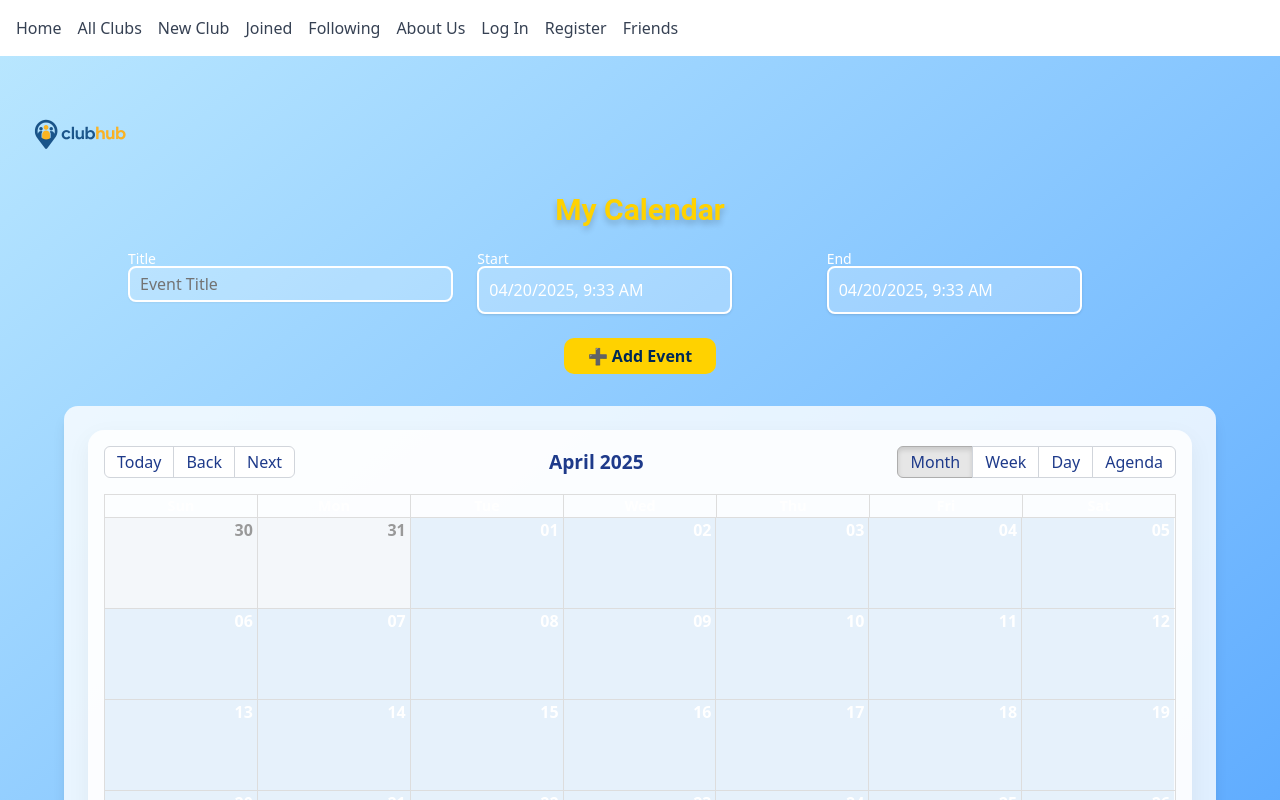
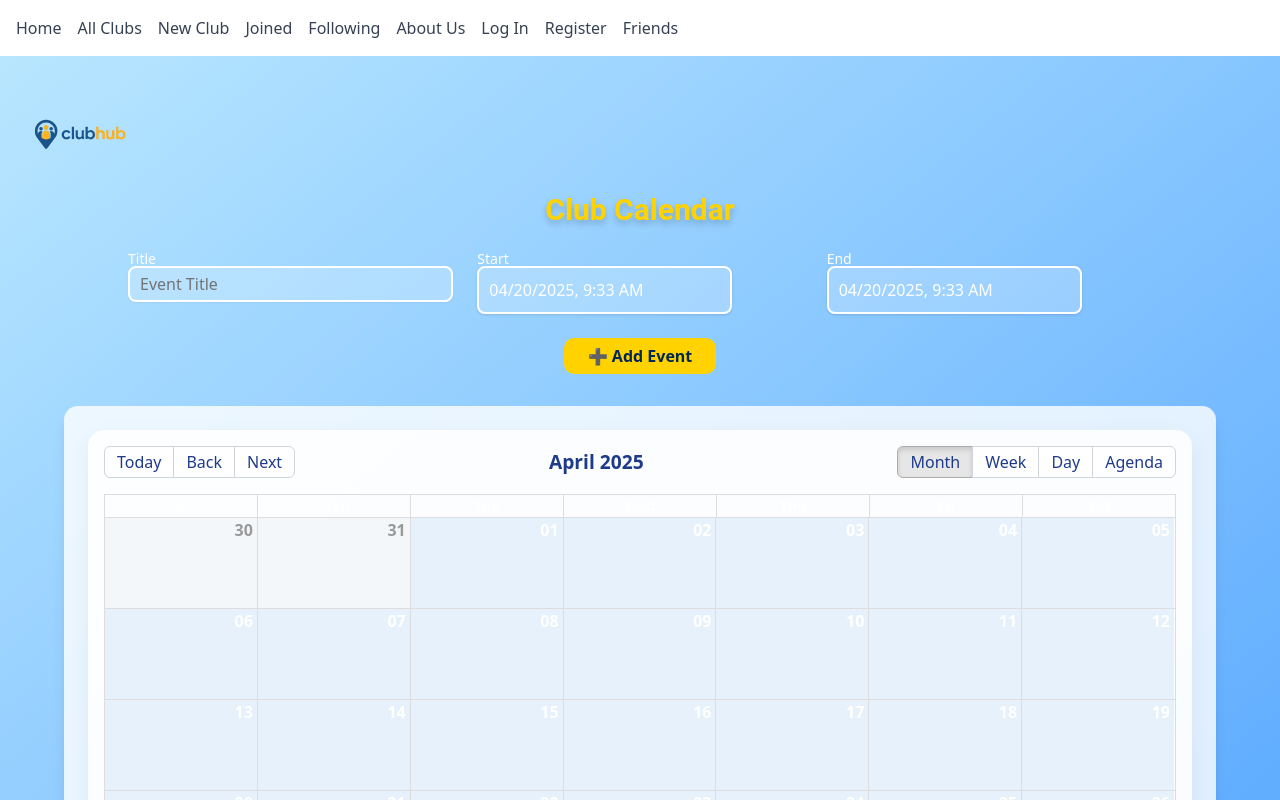
Before and after one commit to tysonjlee/2025-HackDavis, a Next.js app: page /clubCalendar in a window 1280 px wide. Shown: the top 800 px of the page. Built offline with nearby package versions, Linux system fonts and the light colour scheme; no server answers; what @supabase/auth-helpers-react would draw is missing.

Commit message:
Updated clubCalendar

```diff
--- a/app/clubCalendar/page.tsx
+++ b/app/clubCalendar/page.tsx
@@ -45,12 +45,12 @@ export default function ClubCalendarPage() {
 
   const handleAddEvent = () => {
     if (!newEvent.title || !newEvent.start || !newEvent.end) {
-      alert('Please fill out all fields');
+      alert('Please fill out all fields.');
       return;
     }
 
     if (newEvent.start > newEvent.end) {
-      alert('Start date must be before end date');
+      alert('Start date must be before end date.');
       return;
     }
 
@@ -87,7 +87,7 @@ export default function ClubCalendarPage() {
 
       {/* Title */}
       <h1 className="text-3xl font-bold text-white text-center mt-24 mb-6 z-10 relative">
-        My Calendar
+        Club Calendar
       </h1>
 
       {/* Form */}
```
